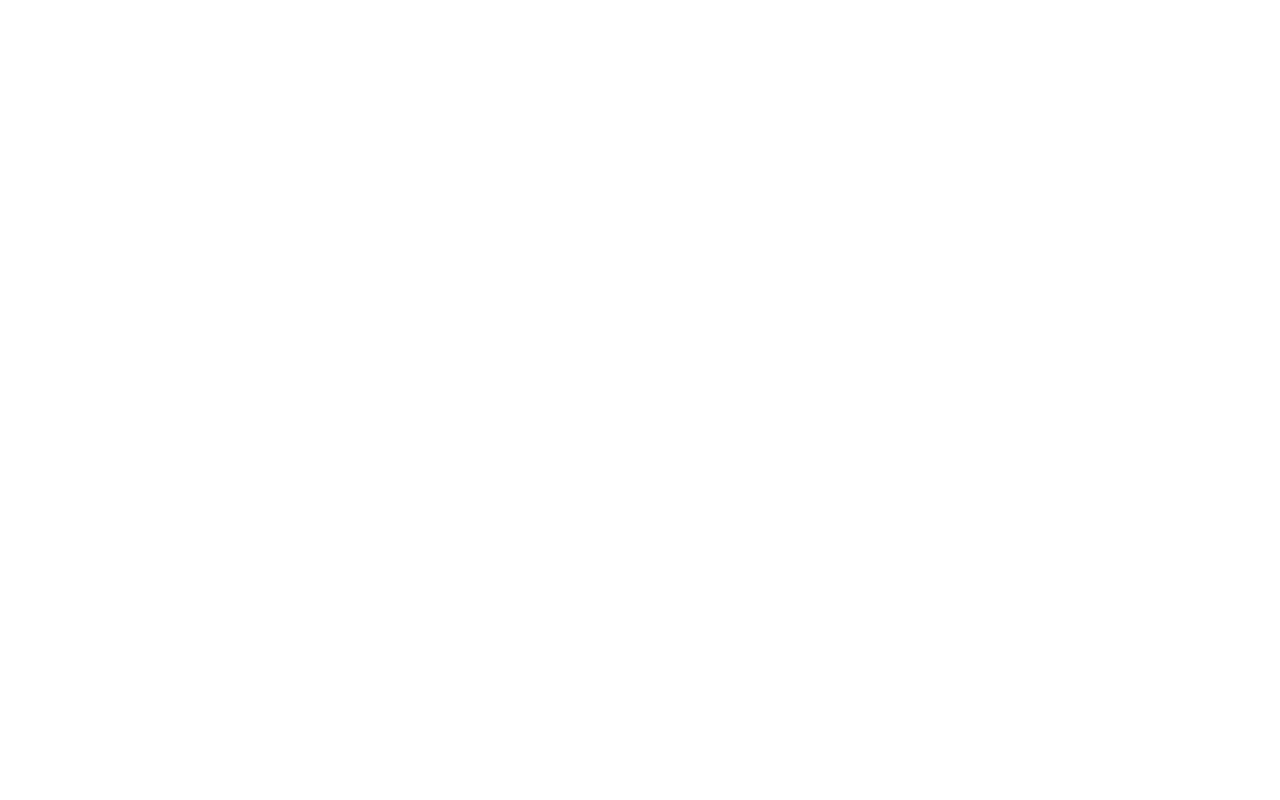
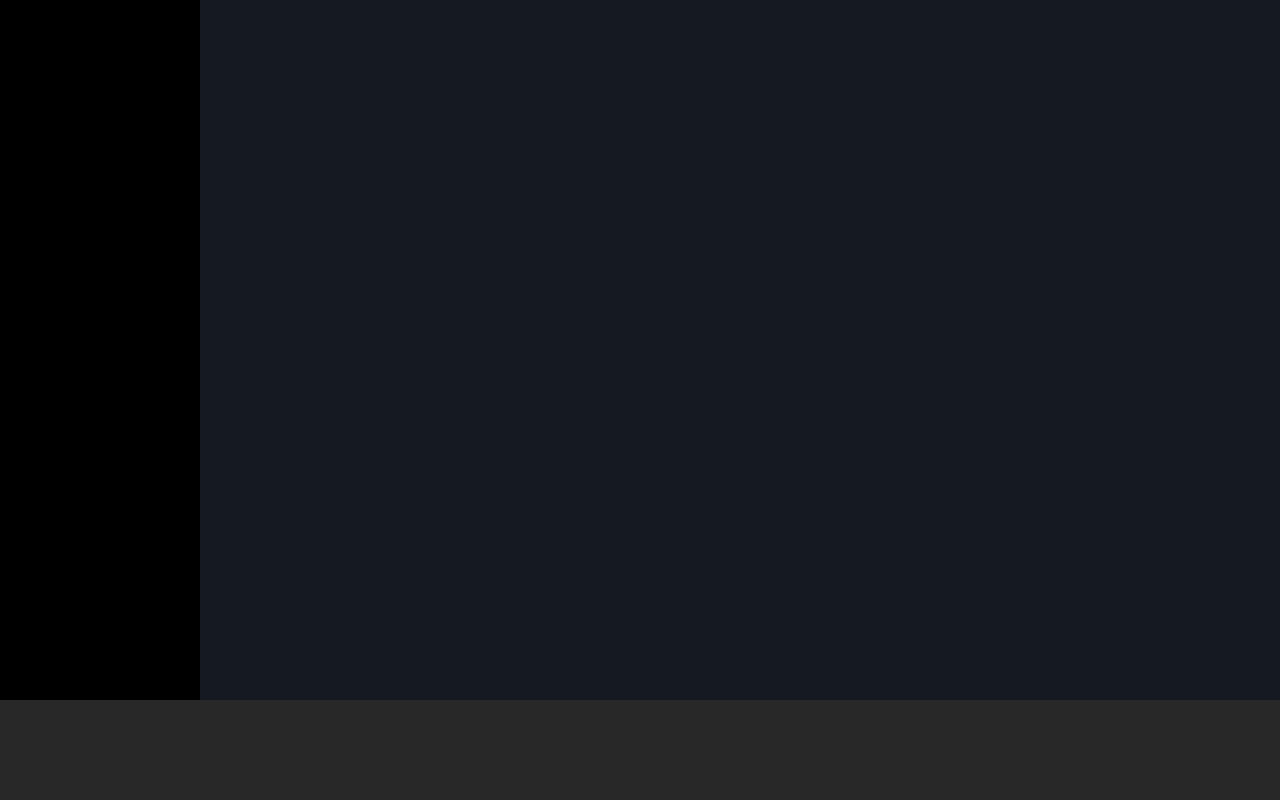
Before and after one commit to FrancescoCesari97/html-css-spotifyweb, a plain HTML site: page index.html in a window 1280 px wide. Drawn offline with Linux system fonts and the light colour scheme; a web font is replaced by a local one.

Commit message:
layout principale aggiunto

```diff
--- a/css/style.css
+++ b/css/style.css
@@ -17,6 +17,8 @@ ul{
 
 body{
     font-family: 'Montserrat', Arial, Helvetica, sans-serif;
+    background-color: var(--main-color);
+    color: var(--text-primary-color);
 }
 
 li{
@@ -45,3 +47,52 @@ a{
     background-color: rgb(216, 163, 98);
     padding: 2rem;
 }
+
+
+/* CUSTOM PROP */
+
+:root{
+    /* PALLETE */
+    --navbar-color: black;
+    --footer-color:#282828;
+    --header-color:#080b12;
+    --main-color:#141922;
+    --text-primary-color:aliceblue;
+
+    /* LAYOUT */
+    --player-height:100px;
+    --navbar-width:200px;
+
+}
+
+
+/* APP TOP */
+
+#App_top{
+    height: calc(100vh - var(--player-height));
+
+    display: flex;
+}
+
+
+
+/* APP PLAYER */
+
+#App_player{
+    background-color: var(--footer-color);
+    height: var(--player-height);
+}
+
+/* APP NAVBAR */
+
+#App-navbar{
+    width: var(--navbar-width);
+    background-color: var(--navbar-color);
+}
+
+
+/* PLAYLIST */
+
+#Playlists{
+    flex-grow: 1;
+}
--- a/index.html
+++ b/index.html
@@ -18,5 +18,21 @@
 </head>
 <body>
 
+    <main id="App_top">
+
+        <nav id="App-navbar">
+
+        </nav>
+
+        <section id="Playlists">
+
+        </section>
+
+    </main>
+
+    <footer id="App_player">
+
+    </footer>
+
 </body>
 </html>
```
